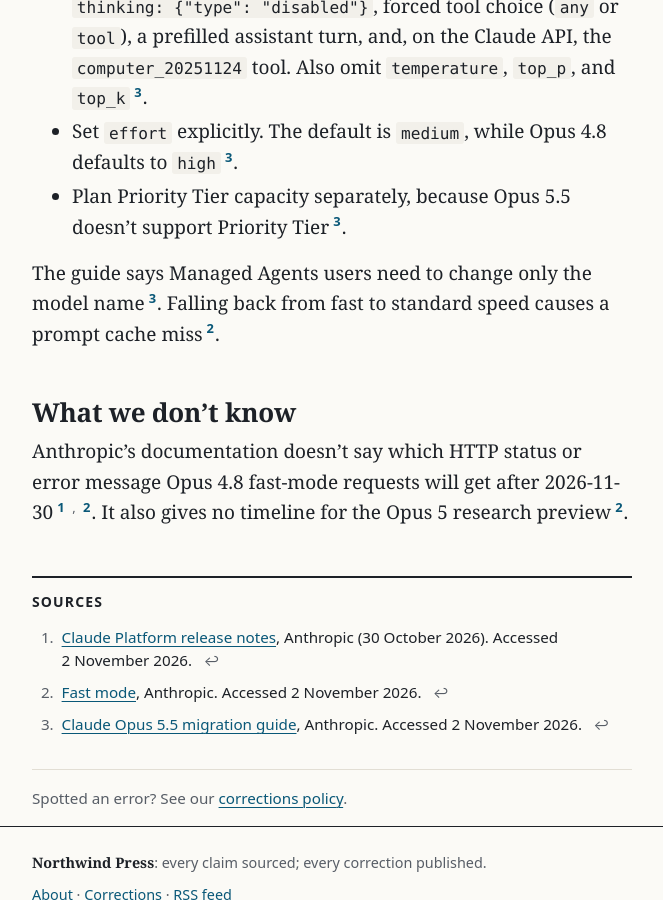
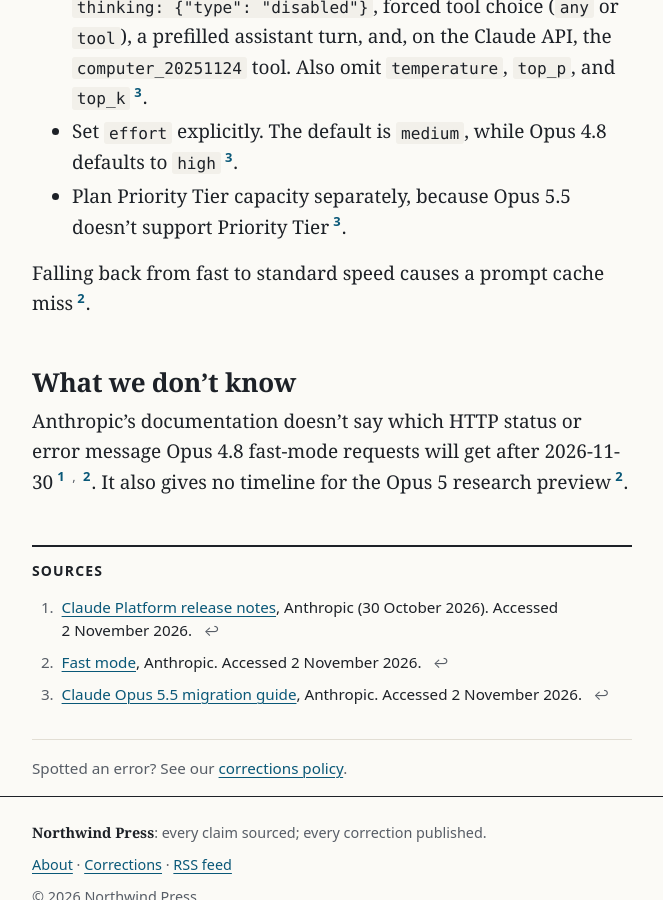
Before and after one commit to northwind-press/northwind-press.github.io, a Jekyll site: the page built from _posts/2026-11-02-opus-4-8-fast-mode-removal.md, in a window 1280 px wide and 900 px high, scrolled down 2008 px. Shown: the whole window, without its empty margins (308-971 px from the left). Built offline with Jekyll 4.4.1, drawn with Linux system fonts in a browser that asks for light colours.

Commit message:
Desk edit: fast-mode (cut unverified Managed Agents claim)
Co-Authored-By: Claude Opus 5.5 <noreply@anthropic.com>

```diff
--- a/_posts/2026-11-02-opus-4-8-fast-mode-removal.md
+++ b/_posts/2026-11-02-opus-4-8-fast-mode-removal.md
@@ -47,7 +47,7 @@ The [Opus 5.5 migration guide](https://docs.claude.com/en/docs/models/opus-5-5/m
 - Set `effort` explicitly. The default is `medium`, while Opus 4.8 defaults to `high`{% include cite.html n=3 %}.
 - Plan Priority Tier capacity separately, because Opus 5.5 doesn't support Priority Tier{% include cite.html n=3 %}.
 
-The guide says Managed Agents users need to change only the model name{% include cite.html n=3 %}. Falling back from fast to standard speed causes a prompt cache miss{% include cite.html n=2 %}.
+Falling back from fast to standard speed causes a prompt cache miss{% include cite.html n=2 %}.
 
 ## What we don't know
 
```
